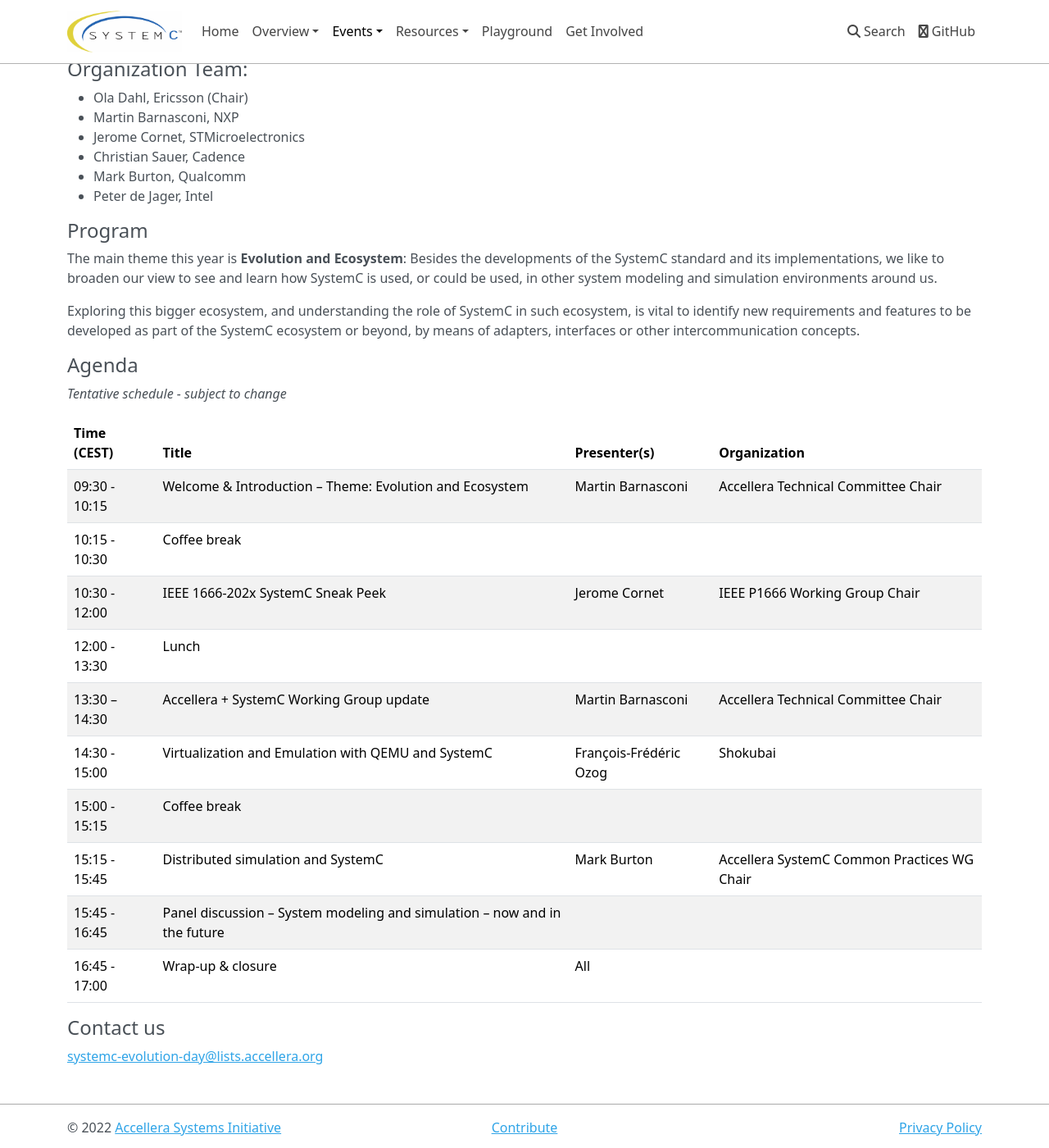
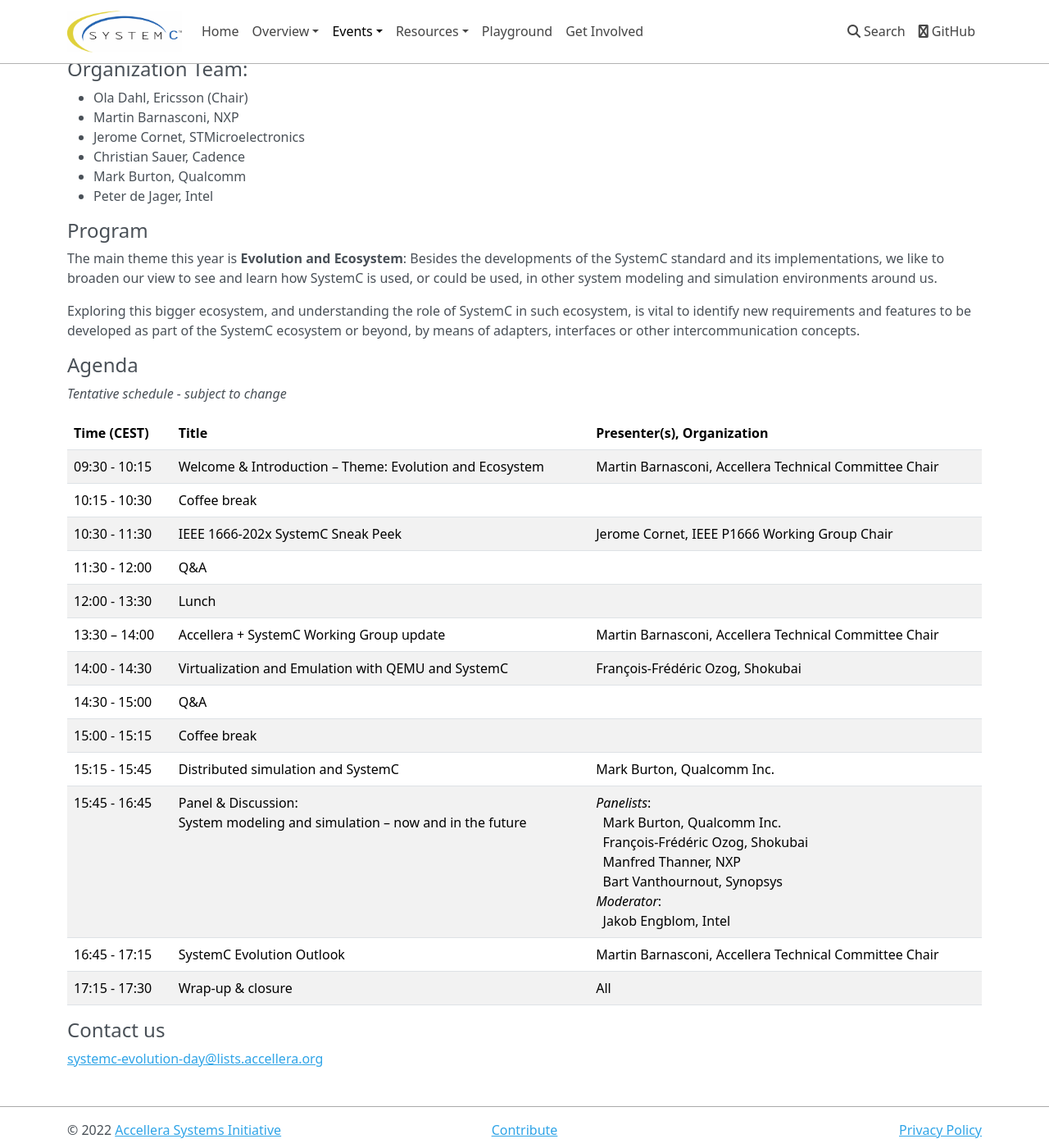
Before and after one commit to accellera-official/systemc.org, an MkDocs documentation site: the page built from docs/events/sced2022.md, in a window 1280 px wide and 1400 px high, scrolled down 492 px. Shown: the whole window at 82% size. Built offline with MkDocs 1.6.1, drawn with Linux system fonts in a browser that asks for light colours; nearby versions of some CDN libraries; some of the changed text lies outside the part shown.

Commit message:
updated SCED2022 agenda
Signed-off-by: Martin Barnasconi <martin.barnasconi@nxp.com>

```diff
--- a/docs/events/sced2022.md
+++ b/docs/events/sced2022.md
@@ -11,7 +11,7 @@
 ## Event information
 
 Date: **8 December 2022** (day after DVCon Europe 2022)<br>
-Time: **09:00 - 17:00 CEST**<br>
+Time: **09:30 - 17:30 CET**<br>
 Location: Holiday Inn Munich City Centre, Hochstrasse 3, 81669 Munich, Germany
 
 ## Registration
@@ -37,18 +37,21 @@
 
 _Tentative schedule - subject to change_
 
-| Time (CEST)&nbsp;&nbsp; | Title | Presenter(s) | Organization |
-| --------------------- | ---------------- | ---------------- | ---------------- |
-| 09:30 - 10:15 | Welcome & Introduction – Theme: Evolution and Ecosystem | Martin Barnasconi	| Accellera Technical Committee Chair |
+| Time (CEST)&nbsp;&nbsp; | Title | Presenter(s), Organization |
+| --------------------- | ---------------- | -------------------------------- |
+| 09:30 - 10:15 | Welcome & Introduction – Theme: Evolution and Ecosystem | Martin Barnasconi, Accellera Technical Committee Chair |
 | 10:15 - 10:30 | Coffee break |
-| 10:30 - 12:00 | IEEE 1666-202x SystemC Sneak Peek | Jerome Cornet | IEEE P1666 Working Group Chair |
+| 10:30 - 11:30 | IEEE 1666-202x SystemC Sneak Peek | Jerome Cornet, IEEE P1666 Working Group Chair |
+| 11:30 - 12:00 | Q&A |
 | 12:00 - 13:30 | Lunch |
-| 13:30 – 14:30 | Accellera + SystemC Working Group update | Martin Barnasconi	| Accellera Technical Committee Chair |
-| 14:30 - 15:00 | Virtualization and Emulation with QEMU and SystemC | François-Frédéric Ozog | Shokubai |
+| 13:30 – 14:00 | Accellera + SystemC Working Group update | Martin Barnasconi, Accellera Technical Committee Chair |
+| 14:00 - 14:30 | Virtualization and Emulation with QEMU and SystemC | François-Frédéric Ozog, Shokubai |
+| 14:30 - 15:00 | Q&A |
 | 15:00 - 15:15 | Coffee break |
-| 15:15 - 15:45 | Distributed simulation and SystemC | Mark Burton | Accellera SystemC Common Practices WG Chair |
-| 15:45 - 16:45 | Panel discussion – System modeling and simulation – now and in the future |
-| 16:45 - 17:00 | Wrap-up & closure | All |
+| 15:15 - 15:45 | Distributed simulation and SystemC | Mark Burton, Qualcomm Inc. |
+| 15:45 - 16:45 | Panel & Discussion:<br>System modeling and simulation – now and in the future | _Panelists_:<br>&nbsp;&nbsp;Mark Burton, Qualcomm Inc.<br>&nbsp;&nbsp;François-Frédéric Ozog, Shokubai<br>&nbsp;&nbsp;Manfred Thanner, NXP<br>&nbsp;&nbsp;Bart Vanthournout, Synopsys<br>_Moderator_:<br>&nbsp;&nbsp;Jakob Engblom, Intel |
+| 16:45 - 17:15 | SystemC Evolution Outlook | Martin Barnasconi, Accellera Technical Committee Chair |
+| 17:15 - 17:30 | Wrap-up & closure | All |
 
 ## Contact us
 
```
